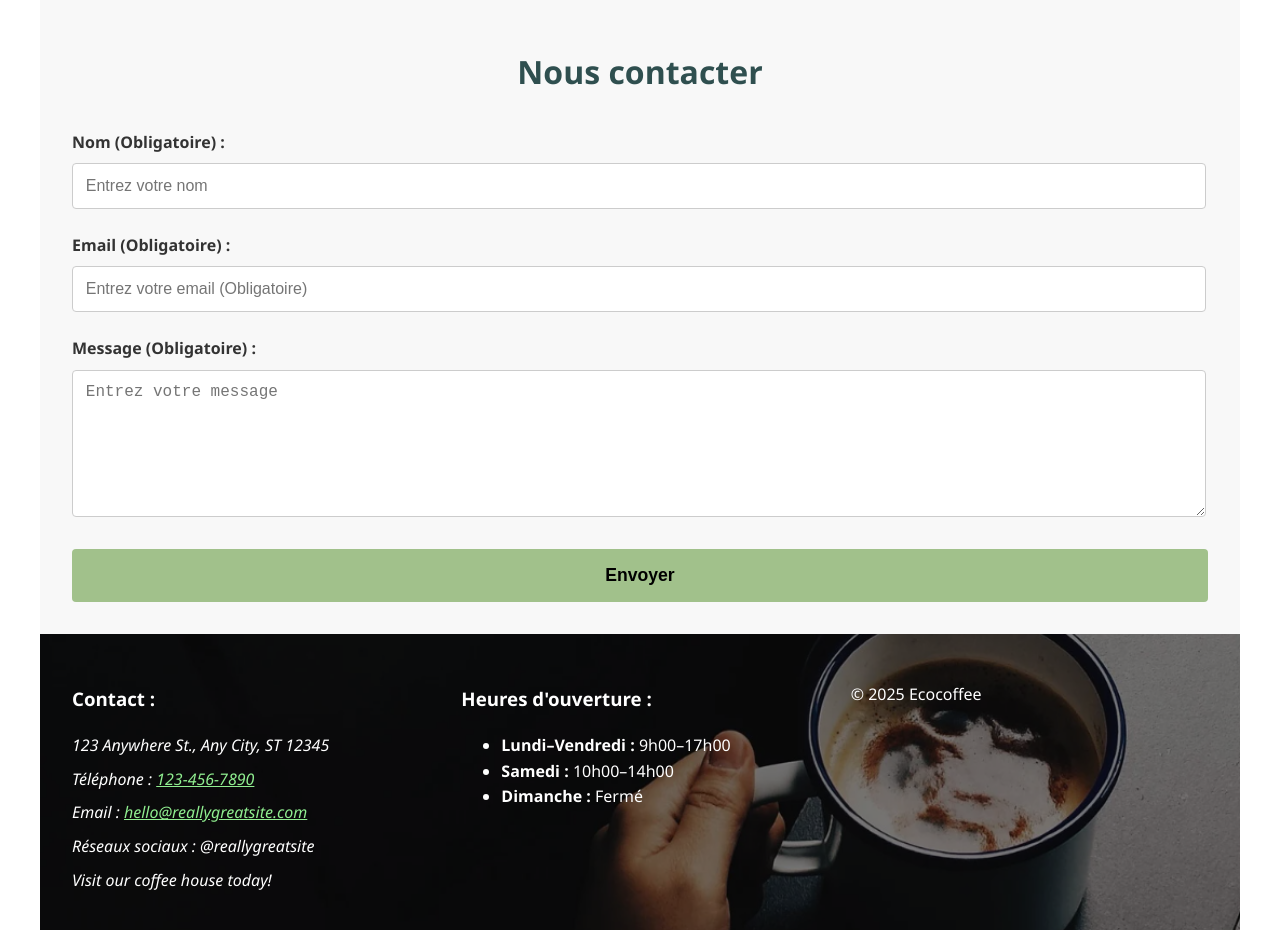
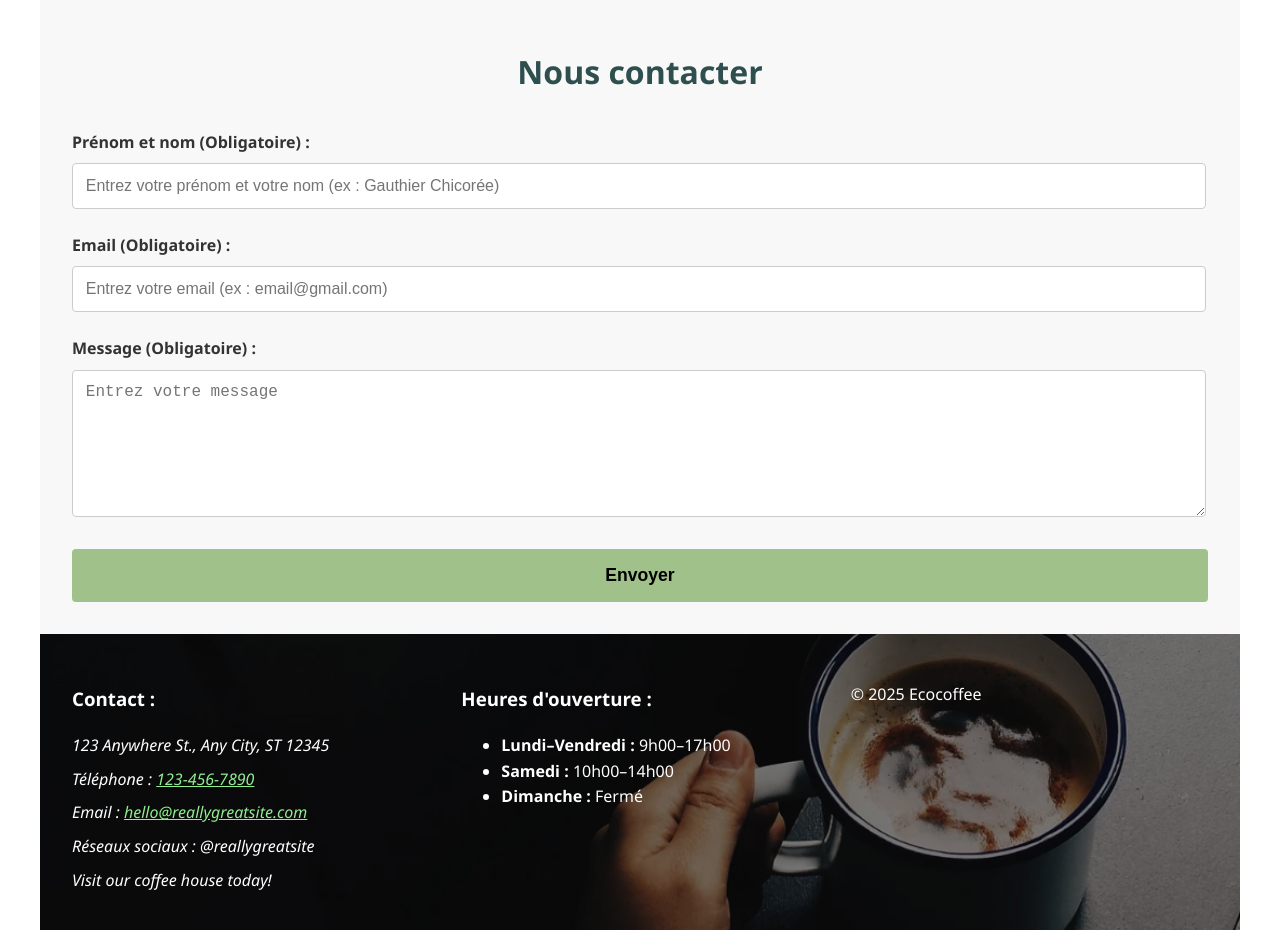
Before and after one commit to Cassian-J/Ecocoffee, a Vue app in the folder Ecocoffee/: page / in a window 1280 px wide. Shown: the part 2460-3390 px from the top of the page. Built offline with nearby package versions, Linux system fonts and the light colour scheme.

Commit message:
last last last

```diff
--- a/Ecocoffee/src/components/ContactForm.vue
+++ b/Ecocoffee/src/components/ContactForm.vue
@@ -52,12 +52,12 @@ export default {
     <form action="#" method="POST" novalidate @submit.prevent="handleSubmit">
       <fieldset>
         <legend class="sr-only">Informations de contact</legend>
-        <label for="name">Nom (Obligatoire) :</label>
+        <label for="name">Prénom et nom (Obligatoire) :</label>
         <input
           type="text"
           id="name"
           name="name"
-          placeholder="Entrez votre nom"
+          placeholder="Entrez votre prénom et votre nom (ex : Gauthier Chicorée)"
           required
           autocomplete="name"
           :aria-describedby="nameError ? 'name-error' : null"
@@ -74,7 +74,7 @@ export default {
           type="email"
           id="email"
           name="email"
-          placeholder="Entrez votre email (Obligatoire)"
+          placeholder="Entrez votre email (ex : email@gmail.com)"
           required
           autocomplete="email"
           :aria-describedby="emailError ? 'email-error' : null"
--- a/Ecocoffee/src/components/ProductSearch.vue
+++ b/Ecocoffee/src/components/ProductSearch.vue
@@ -10,7 +10,6 @@ export default {
     <form aria-labelledby="search-form-legend">
       <fieldset>
         <legend id="search-form-legend">Rechercher un produit</legend>
-
         <label for="search-input">Rechercher par nom</label>
         <input
           type="text"
```
